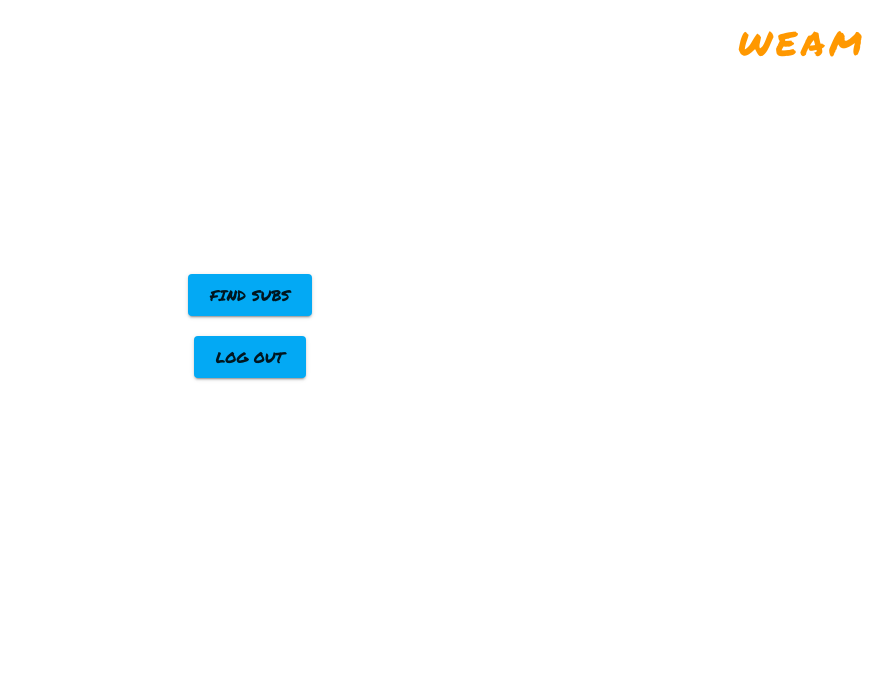
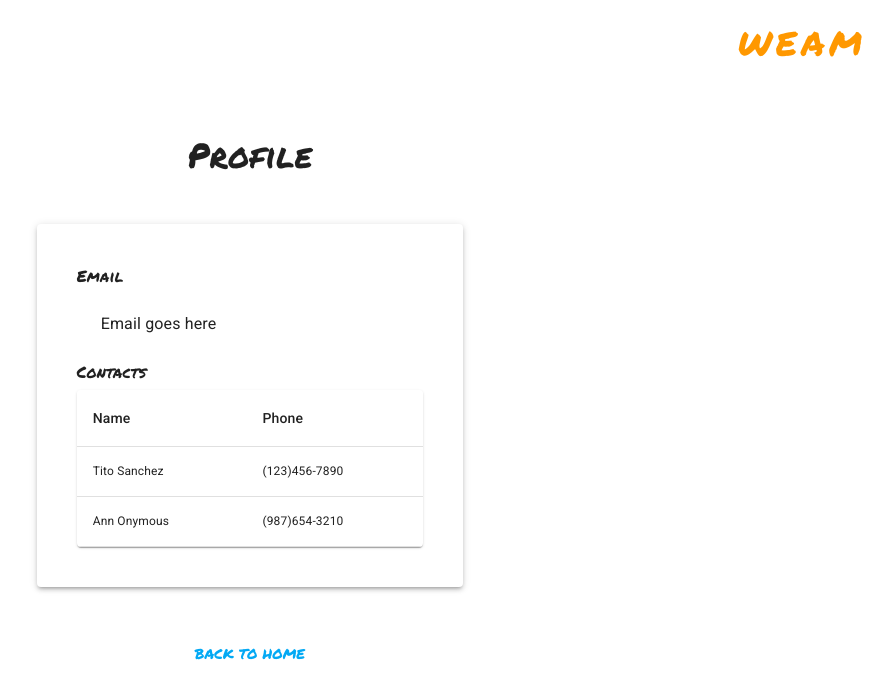
Before and after one commit to Maxisab/weam, a React (Create React App) app: page /profile in a window 1280 px wide. Before the commit this address led to /. Shown: the top 698 px of the page, without its empty margins (390-1280 px from the left). Built offline with nearby package versions, Linux system fonts and the light colour scheme; no server answers; sample sign-in values are in the browser's storage.

Commit message:
Feature: 'back to home' button on profile page

```diff
--- a/src/App.js
+++ b/src/App.js
@@ -75,7 +75,7 @@ function App() {
             <Route path="/sub-request" element={<SubRequest />} />
             <Route path="/signup" element={user ? <Navigate to="/" /> : <Signup />} />
             <Route path="/login" element={user ? <Navigate to="/" /> : <Login />} />
-            <Route path="/profile" element={user ? <Navigate to="/" /> : <Profile />} />
+            <Route path="/profile" element={user ? <Profile /> : <Navigate to="/" />} />
           </Routes>
         </BrowserRouter>
       </ThemeProvider>
--- a/src/components/FadeMenu.js
+++ b/src/components/FadeMenu.js
@@ -31,7 +31,8 @@ export default function FadeMenu() {
 
   const handleProfile = () => {
     handleClose()
-    // navigate('/id')
+    if (!user) return false
+    navigate('/profile')
   }
 
   const handleLogout = () => {
--- a/src/pages/Profile/Profile.js
+++ b/src/pages/Profile/Profile.js
@@ -7,6 +7,7 @@ import Grid from "@mui/material/Grid"
 import Paper from "@mui/material/Paper"
 import Stack from "@mui/material/Stack"
 import Typography from "@mui/material/Typography"
+import BackButton from '../../components/BackButton'
 
 
 const Profile = () => {
@@ -55,6 +56,8 @@ const Profile = () => {
         </Grid>
       </Grid>
 
+      <BackButton />
+
     </Stack>
   )
 }
```
